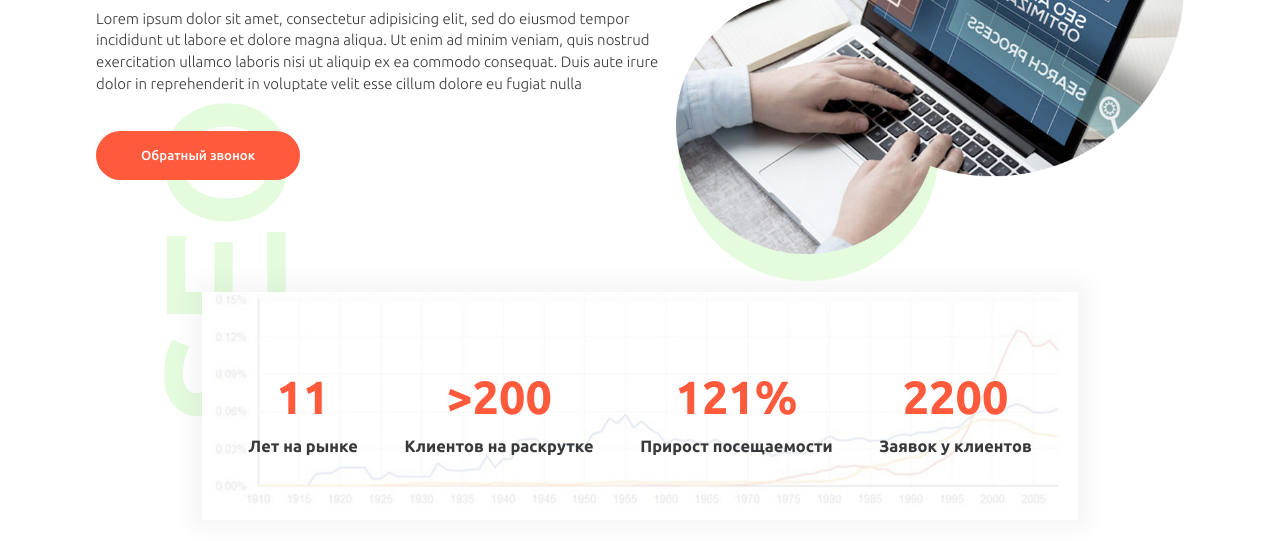
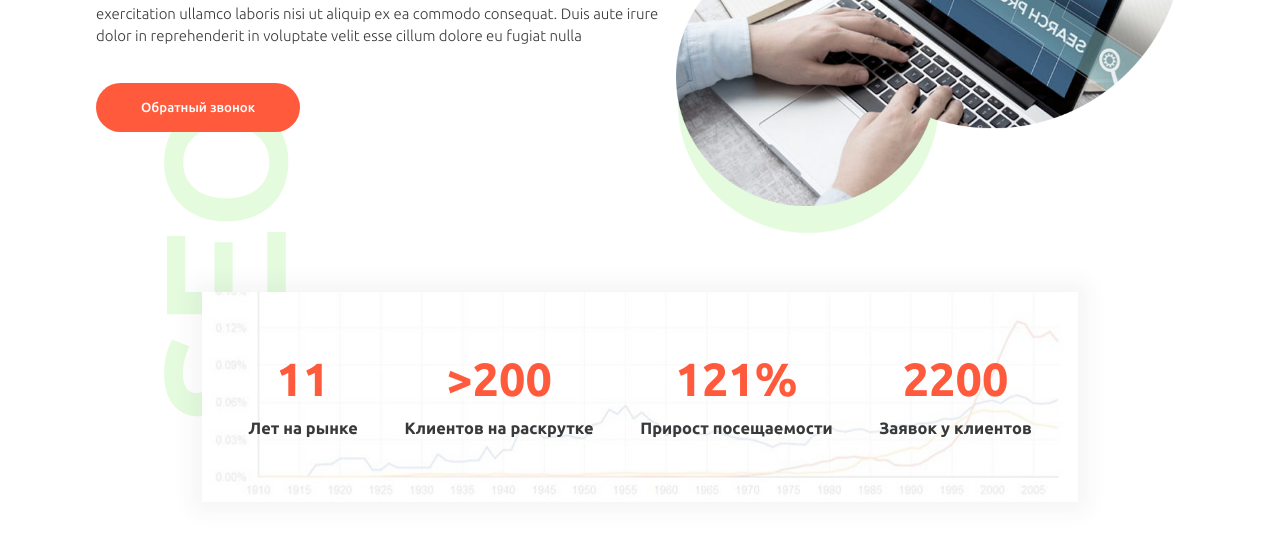
Before and after one commit to horo053/Diploma, a website: page index.html in a window 1280 px wide. Shown: the part 525-1066 px from the top of the page. Drawn offline with Linux system fonts and the light colour scheme.

Commit message:
fix: porition hero and info

```diff
--- a/sass/templates/_hero.sass
+++ b/sass/templates/_hero.sass
@@ -2,7 +2,6 @@
   position: relative
   display: flex
   flex-direction: column
-  padding-top: 8rem
   height: 101vh
   &__content
     margin-bottom: 5rem
@@ -39,7 +38,7 @@
   align-items: center
   flex-direction: column
   padding-left: 2rem
-  margin-top: -3rem
+  margin-top: -10rem
   &::before
     content: ''
     display: block
--- a/sass/templates/_information.sass
+++ b/sass/templates/_information.sass
@@ -9,10 +9,11 @@
   justify-content: space-evenly
   text-align: center
   max-width: 73.0625rem
-  padding-top: 4rem
   padding-bottom: 4rem
+  padding-top: 2.5rem
   box-shadow: 0 0 20px 10px rgba($secondary, 0.05)
   margin: auto
+  margin-top: -5rem
   &__title
     font-size: 3.875rem
     font-family: 'Ubuntu', sans-serif
```
Also changed, not shown: css/style.css.
